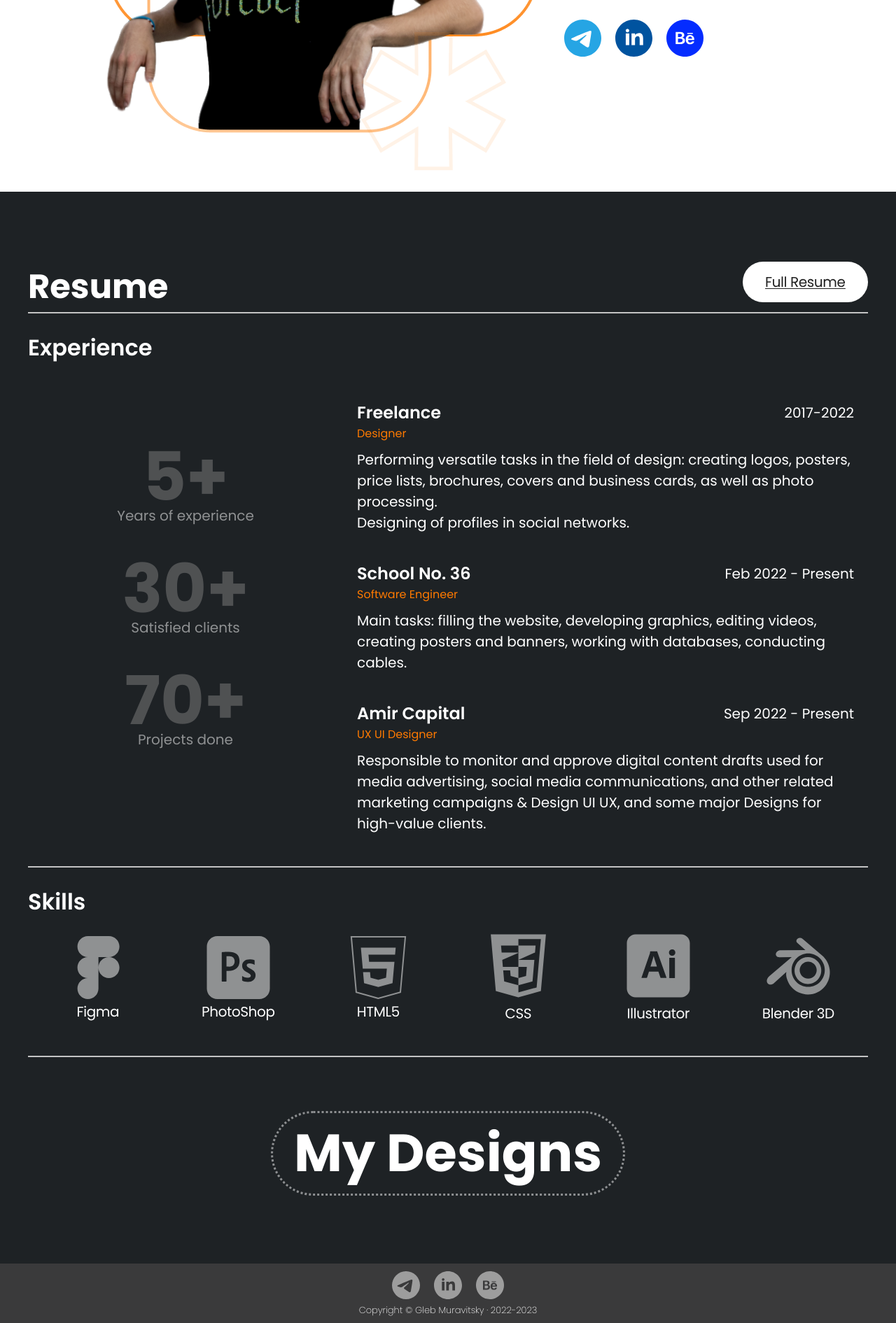
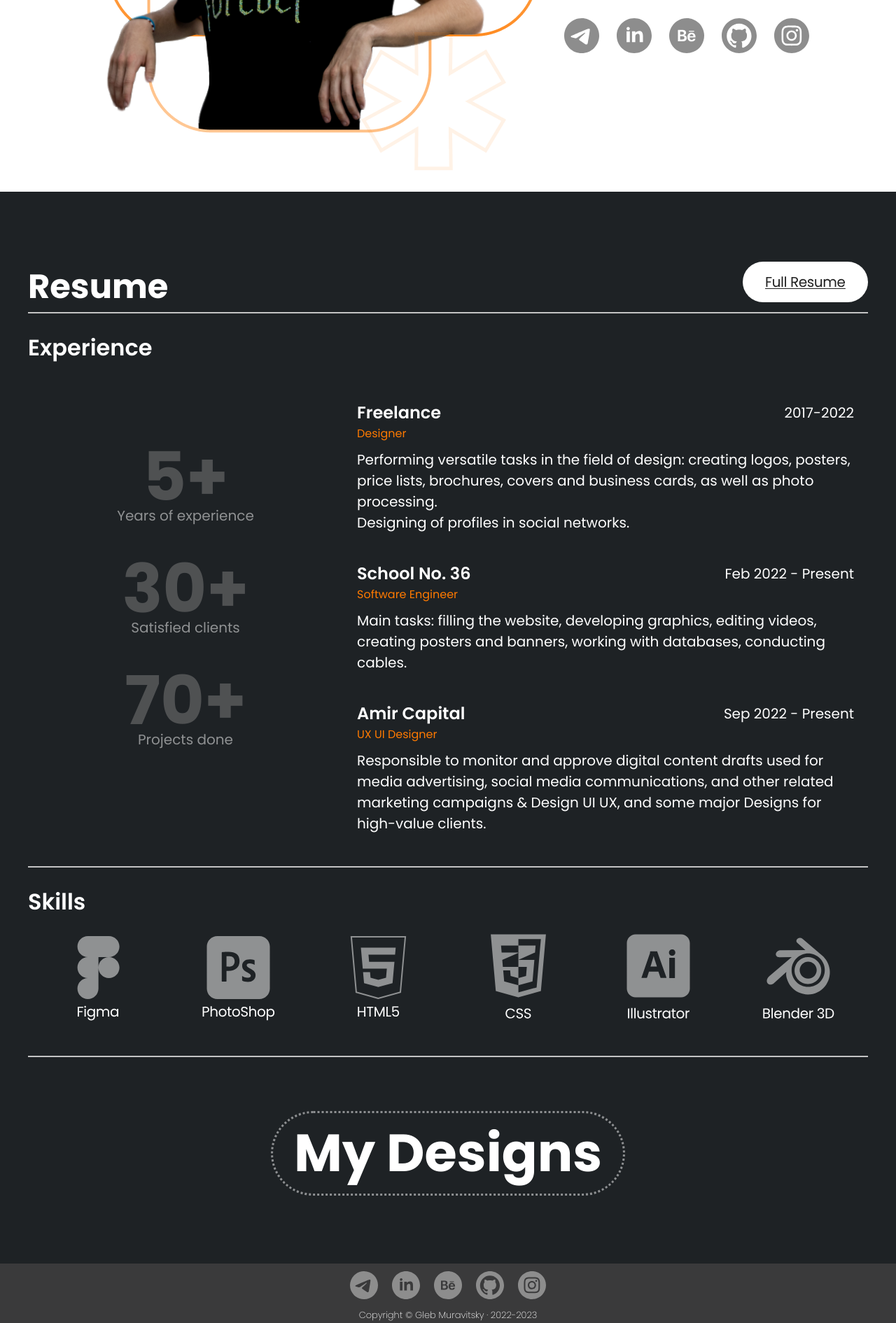
Before and after one commit to DiscoJordan/DiscoJordanPortfolio, a plain HTML site: page index.html in a window 1280 px wide. Shown: the part 605-2496 px from the top of the page at 70% size. Drawn offline with Linux system fonts and the light colour scheme.

Commit message:
v2.7
new icons in footer and links, more adaptivly, links for cases

```diff
--- a/designs_style.css
+++ b/designs_style.css
@@ -12,12 +12,18 @@ h1{
     font-weight: 700;
     font-size: 90px;
 }
-h2,a{
+h2,h3{
     margin: 0;
     color: #ffffff;
     font-weight: 600;
     font-size: 24px;
-
+}
+h3{
+    text-decoration: underline;
+}
+.case_cards a{
+    margin-top: 5%;
+    text-decoration: none;
 }
 .header{
     width: 100%;
@@ -70,13 +76,10 @@ h2,a{
         padding-bottom: 50px;
     }
         .case_card{
-            margin-top: 5%;
-
             max-width: 750px;
-
             transition: 0.2s ease-in-out;
         }
-        .case_card:hover a{
+        .case_card:hover h3{
             color: #fd7901;
         }
         .case_card:hover {
@@ -162,42 +165,21 @@ footer{
 
 }
 .sm{
-    justify-content: center;
+    justify-content: space-around;
     display: flex;
     padding: 6px 20px;
     margin: 0 auto;
+    max-width: 300px;
 }
-.tg_g{
-    background: url(pic/tg_gray.svg);
-}
-.tg_g:hover{
-    background: url("pic/telegram_orange.svg");
-}
-.in_g{
-    background: url(pic/linkedin_gray.svg);
-}
-.in_g:hover{
-    background: url("pic/linkedin_orange.svg");
-}
-.be_g{
-    background: url(pic/behance_gray.svg);
-
-}
-.be_g:hover{
-    background: url("pic/behance_orange.svg");}
-.tg_g:hover, .in_g:hover, .be_g:hover{
-    background-size: 40px;
-}
-.tg_g, .in_g, .be_g{
-    background-size: 40px;
+.link_f{
+    filter: grayscale(100%);
     width: 40px;
     transition: 0.1s ease-in-out;
-    height: 40px;
-    display: block
 }
-.tg_g, .in_g{
-    margin-right: 20px;
+.link_f:hover{
+   filter: none;
 }
+
 
 
 @media (max-width:1600px) {
@@ -211,7 +193,7 @@ footer{
     .single_photo_div{
         max-width: 310px;
     }
-    h2,a{
+    h2,h3{
         font-size: 20px;
     }
     .line{
@@ -232,7 +214,7 @@ footer{
     h1 {
         font-size: 75px;
     }
-    h2,a {
+    h2,h3 {
         font-size: 15px;
     }
 
@@ -255,7 +237,7 @@ footer{
     h1 {
         font-size: 60px;
     }
-    h2,a {
+    h2,h3{
         font-size: 12px;
     }
     .dark-block{
@@ -266,15 +248,24 @@ footer{
 }
 @media (max-width:767px) {
 
+
     .container{
         margin: 0 auto;
         max-width: 381px;
     }
+    .case_cards a{
+        margin: 5% auto auto;
+    }
     .case_card{
-         max-width: 280px;
+        max-width: 280px;
+        margin: auto;
      }
+    .case_card:hover{
+        filter: none;
+    }
     .single_photos{
         max-width: 280px;
+        margin: auto;
     }
     .single_photo_div{
         max-width: 130px;
@@ -293,7 +284,7 @@ footer{
     h1{
         font-size: 25px;
     }
-    h2, a{
+    h2, h3{
         font-size: 11px;
     }
     .line{
@@ -302,7 +293,7 @@ footer{
 }
 
 @media (max-width:380px) {
-    h2,a{
+    h2,h3{
         font-size: 10px;
     }
     h1{
--- a/index.html
+++ b/index.html
@@ -53,9 +53,21 @@
                    </div>
 
                     <div class="social__media">
-                        <a  href="https://t.me/dj0rdan" target="_blank" class="tg"></a>
-                        <a  href="https://www.linkedin.com/in/discojordan/" target="_blank" class="in"></a>
-                        <a  href="https://www.behance.net/discojordan" target="_blank" class="be"></a>
+                        <a  href="https://t.me/dj0rdan" target="_blank" class="footer_link">
+                            <img src="pic/telegram_orange.svg" alt="#" class="link_f">
+                        </a>
+                        <a  href="https://www.linkedin.com/in/discojordan/" target="_blank" class="footer_link">
+                            <img src="pic/linkedin_orange.svg" alt="#" class="link_f">
+                        </a>
+                        <a  href="https://www.behance.net/discojordan" target="_blank" class="footer_link">
+                            <img src="pic/behance_orange.svg" alt="#" class="link_f">
+                        </a>
+                        <a  href="https://github.com/DiscoJordan" target="_blank" class="footer_link">
+                            <img src="pic/github_orange_sm.svg" alt="#" class="link_f">
+                        </a>
+                        <a  href="https://www.instagram.com/discojordan/" target="_blank" class="footer_link">
+                            <img src="pic/instagram_orange.svg" alt="#" class="link_f">
+                        </a>
                     </div>
 
                 </div>
@@ -210,19 +222,28 @@
     </div>
 
 
-
 <footer>
-
     <div class="sm">
-                    <a  href="https://t.me/dj0rdan" target="_blank" class="tg_g"></a>
-                    <a  href="https://www.linkedin.com/in/discojordan/" target="_blank" class="in_g"></a>
-                    <a  href="https://www.behance.net/discojordan" target="_blank" class="be_g"></a>
+        <a  href="https://t.me/dj0rdan" target="_blank" class="footer_link">
+            <img src="pic/telegram_orange.svg" alt="#" class="link_f">
+        </a>
+        <a  href="https://www.linkedin.com/in/discojordan/" target="_blank" class="footer_link">
+            <img src="pic/linkedin_orange.svg" alt="#" class="link_f">
+        </a>
+        <a  href="https://www.behance.net/discojordan" target="_blank" class="footer_link">
+            <img src="pic/behance_orange.svg" alt="#" class="link_f">
+        </a>
+        <a  href="https://github.com/DiscoJordan" target="_blank" class="footer_link">
+            <img src="pic/github_orange_sm.svg" alt="#" class="link_f">
+        </a>
+        <a  href="https://www.instagram.com/discojordan/" target="_blank" class="footer_link">
+            <img src="pic/instagram_orange.svg" alt="#" class="link_f">
+        </a>
     </div>
     <div class="rights">
         Copyright © Gleb Muravitsky · 2022-2023
     </div>
 </footer>
-
     </body>
 
     </html>
--- a/style.css
+++ b/style.css
@@ -59,8 +59,6 @@
 
         .intro {
             padding-bottom: 30px;
-
-
             }
 
             .intro__inner {
@@ -75,14 +73,12 @@
                 margin: auto auto;
                 width: auto;
                 padding-top: 30px;
-
             }
             .my__name{
                 font-size: 36px;
                 font-weight: 400;
                 margin: 0;
                 color: #3A3A3A;
-
             }
             .ux__ui{
 
@@ -122,91 +118,8 @@
 
             .social__media {
                 display: flex;
-            }
-            .sm {
-                justify-content: center;
-                display: flex;
-            }
-
-            a.tg{
-                background: url(pic/telegram.svg);
-                margin-right: 20px;
-                width: 53px;
-                transition: 0.1s ease-in-out;
-                height: 53px;
-                display: block;
-            }
-
-            a.tg:hover{
-                background: url("pic/telegram_orange.svg");
-            }
-            a.in{
-                background: url(pic/linkedin.svg);
-                margin-right: 20px;
-                width: 53px;
-                transition: 0.1s ease-in-out;
-                height: 53px;
-                display: block;
-            }
-
-            a.in:hover{
-                background: url("pic/linkedin_orange.svg");
-            }
-
-            a.be{
-                background: url(pic/behance.svg);
-                width: 53px;
-                transition: 0.1s ease-in-out;
-                height: 53px;
-                display: block;
-            }
-
-            a.be:hover{
-                background: url("pic/behance_orange.svg");
-            }
-
-            a.tg_g{
-                background: url(pic/tg_gray.svg);
-                margin-right: 20px;
-                background-size: 40px;
-                width: 40px;
-                transition: 0.1s ease-in-out;
-                height: 40px;
-                display: block;
-            }
-
-            a.tg_g:hover{
-                background: url("pic/telegram_orange.svg");
-                background-size: 40px;
-            }
-            a.in_g{
-                margin-right: 20px;
-
-                background: url(pic/linkedin_gray.svg);
-                background-size: 40px;
-                width: 40px;
-                transition: 0.1s ease-in-out;
-                height: 40px;
-                display: block;
-            }
-
-            a.in_g:hover{
-                background: url("pic/linkedin_orange.svg");
-                background-size: 40px;
-            }
-
-            a.be_g{
-                background: url(pic/behance_gray.svg);
-                background-size: 40px;
-                width: 40px;
-                transition: 0.1s ease-in-out;
-                height: 40px;
-                display: block;
-            }
-
-            a.be_g:hover{
-                background: url("pic/behance_orange.svg");
-                background-size: 40px;
+                justify-content: space-between;
+                max-width: 350px;
             }
 
         .resume{
@@ -244,9 +157,6 @@
             .line2{
                 margin-top: 20px;
             }
-
-
-
             a.rsm__btn:hover{
                 background: url("pic/resumebtn_orange.svg");
             }
@@ -511,7 +421,6 @@
             background-color: #3a3a3b;
             margin:  0 auto;
             padding-top: 5px;
-
         }
         .rights{
             text-align: center;
@@ -521,9 +430,24 @@
 
         }
         .sm{
+            justify-content: space-around;
+            display: flex;
             padding: 6px 20px;
             margin: 0 auto;
+            max-width: 300px;
         }
+        .link_f{
+            filter: grayscale(100%);
+            width: 40px;
+            transition: 0.1s ease-in-out;
+        }
+        .social__media .link_f{
+            width: 50px;
+        }
+        .link_f:hover{
+            filter: none;
+        }
+
         @media (max-width:1200px) {
             .container{
                 margin: 0 auto;
```
Also changed, not shown: designs.html (+36 -13 lines), pic/github_orange_sm.svg (added), pic/instagram_orange.svg (added). Lines whose indentation alone changed are shown as unchanged.
